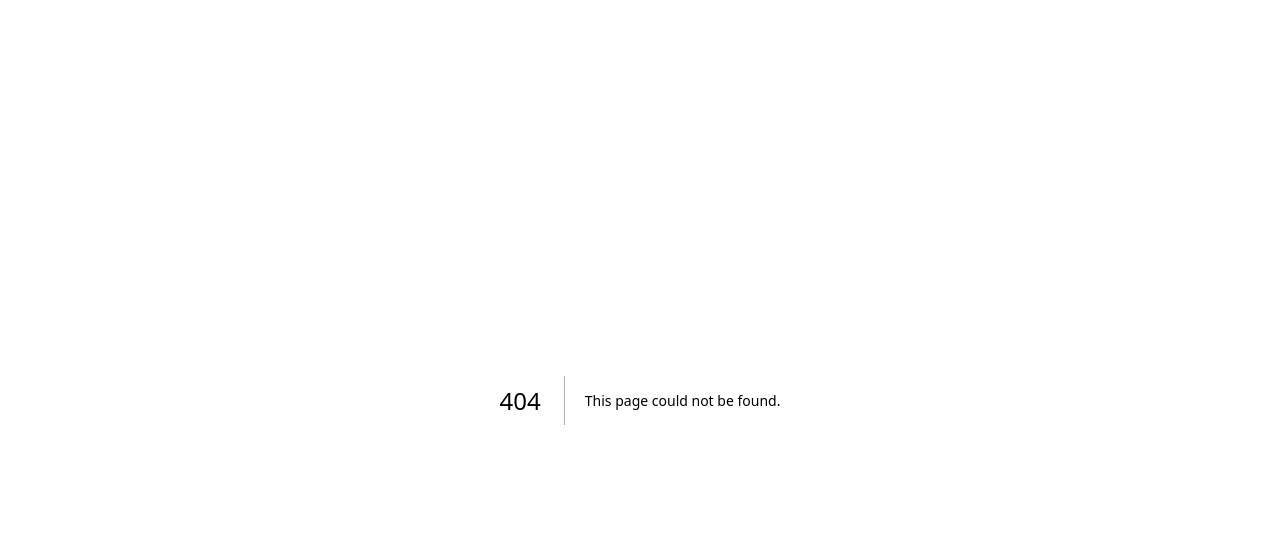
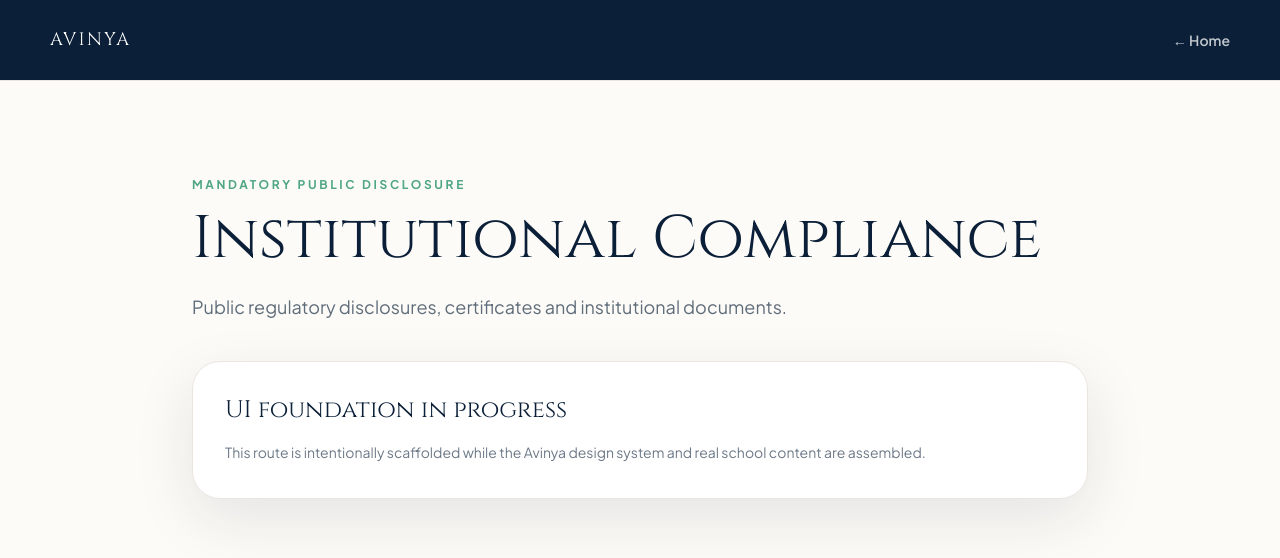
Before and after one commit to vaniedutrust-coder/avinya-vidya-mandir., a Next.js app: page /mandatory-disclosure in a window 1280 px wide. Before the commit this address had no page. Shown: the top 558 px of the page. Built offline with nearby package versions, Linux system fonts and the light colour scheme.

Commit message:
feat: scaffold Avinya public routes

```diff
--- /dev/null
+++ b/app/mandatory-disclosure/page.tsx
@@ -0,0 +1,5 @@
+import { SectionPage } from "../../components/section-page";
+
+export default function Page() {
+  return <SectionPage eyebrow="Mandatory Public Disclosure" title="Institutional Compliance" description="Public regulatory disclosures, certificates and institutional documents." />;
+}
```
